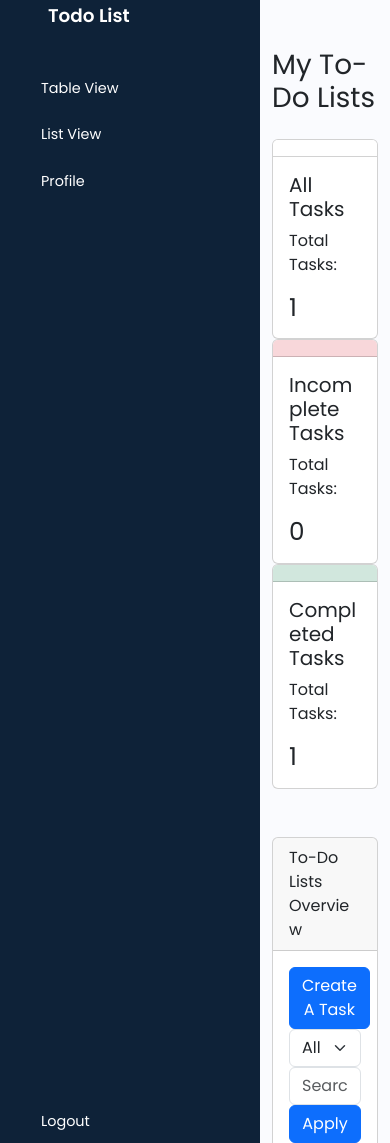
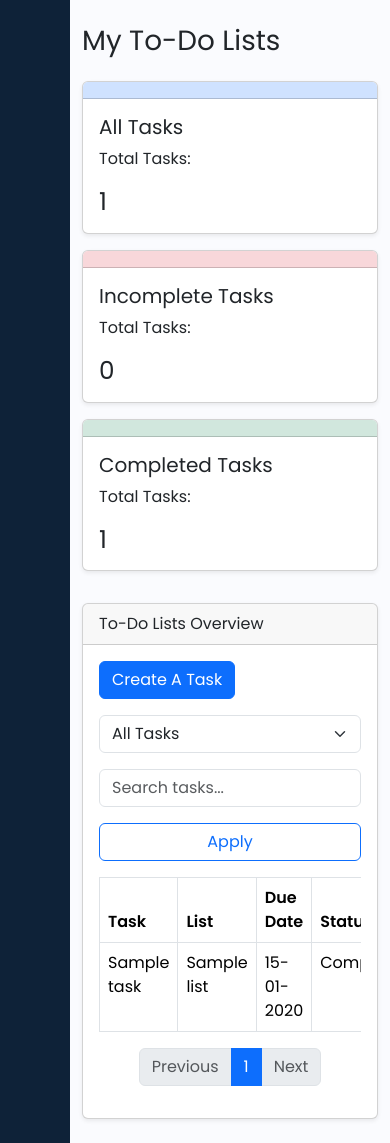
Before and after one commit to Panhayuthh/Online-Todo-List, a PHP site: page / in a window 390 px wide. Run offline with PHP 8.4, Linux system fonts and the light colour scheme; the visitor is signed in with stand-in values (Sample User, id 1); tables that the repository leaves empty or names only in its code hold one stand-in row (values such as "Sample post"); some libraries are stand-ins or nearby versions.

Commit message:
fix: responsiveness

```diff
--- a/editTask.php
+++ b/editTask.php
@@ -34,7 +34,6 @@ foreach ($tasks as $task) {
                 <form method="POST" action="editTask.php">
                     <div class="modal-header">
                         <h5 class="modal-title" id="editTaskModalLabel">Edit Task</h5>
-                        <button type="button" class="btn-close" data-bs-dismiss="modal" aria-label="Close"></button>
                     </div>
                     <div class="modal-body">
                         <div class="mb-3">
--- a/index.php
+++ b/index.php
@@ -29,16 +29,16 @@
 
         <!-- Contain Body -->
         <div class="main">
-            <div class="container mt-5">
+            <div class="container mt-4">
                 <div class="row mb-3">
                     <h1>My To-Do Lists</h1>
                 </div>
 
                 <!-- Title Card-->
-                <div class="row">
-                    <div class="col">
-                        <div class="card">
-                            <div class="card-header bg-white"></div>
+                <div class="row row-cols-1 row-cols-sm-2 row-cols-md-3">
+                    <div class="col mb-3">
+                        <div class="card shadow-sm">
+                            <div class="card-header bg-primary-subtle"></div>
                             <div class="card-body">
                                 <h5 class="card-title">All Tasks</h5>
                                 <p class="card-text">Total Tasks:</p>
@@ -56,8 +56,8 @@
                             </div>
                         </div>
                     </div>
-                    <div class="col">
-                        <div class="card">
+                    <div class="col mb-3">
+                        <div class="card shadow-sm">
                         <div class="card-header bg-danger-subtle"></div>
                             <div class="card-body">
                                 <h5 class="card-title">Incomplete Tasks</h5>
@@ -77,8 +77,8 @@
                             </div>
                         </div>
                     </div>
-                    <div class="col">
-                        <div class="card">
+                    <div class="col mb-3">
+                        <div class="card shadow-sm">
                             <div class="card-header bg-success-subtle"></div>
                             <div class="card-body">
                                 <h5 class="card-title">Completed Tasks</h5>
@@ -102,7 +102,7 @@
             </div>
 
             <!-- Table View -->
-            <div class="container mt-5">
+            <div class="container mt-3">
                 <?php require 'viewToDoList.php'; ?>
             </div>
         </div>
--- a/script.js
+++ b/script.js
@@ -3,3 +3,20 @@ const hamBurger = document.querySelector(".toggle-btn");
 hamBurger.addEventListener("click", function () {
   document.querySelector("#sidebar").classList.toggle("expand");
 });
+
+function checkScreenSize() {
+  const sidebar = document.querySelector("#sidebar");
+  const screenWidth = window.innerWidth;
+
+  if (screenWidth > 1500) {
+    sidebar.classList.add("expand");
+  }
+
+  if (screenWidth <= 1500 && sidebar.classList.contains("expand")) {
+    sidebar.classList.remove("expand");
+  }
+}
+
+window.addEventListener("resize", checkScreenSize);
+
+checkScreenSize();
--- a/sidebar.php
+++ b/sidebar.php
@@ -30,7 +30,7 @@
     </ul>
     <div class="sidebar-footer">
         <li class="sidebar-item">
-            <a href="login.php" class="sidebar-link">
+            <a href="logout.php" class="sidebar-link">
                 <i class="lni lni-exit"></i>
                 <span>Logout</span>
             </a>
--- a/viewToDoList.php
+++ b/viewToDoList.php
@@ -1,4 +1,6 @@
 <?php
+
+require 'deleteTask.php';
 $userId = $_SESSION['id'];
 
 // Get the current page number
@@ -64,37 +66,38 @@ $stmt->execute($params);
 $tasks = $stmt->fetchAll(PDO::FETCH_ASSOC);
 ?>
 
-<div class="card mb-4">
+<div class="card mb-4 shadow-sm" id="tableCard">
     <div class="card-header">
         To-Do Lists Overview
     </div>
     <div class="card-body">
         <!-- Filter and Search Form -->
-        <form method="GET" class="mb-3">
-            <div class="row justify-content-md-center">
-                <div class="col-md-6">
+        <form method="GET">
+            <div class="row justify-content-md-center row-cols-1 row-cols-sm-2">
+                <div class="mb-3 col-xl-3">
                     <button type="button" class="btn btn-primary" data-bs-toggle="modal" data-bs-target="#taskModal">
                         Create A Task
                     </button>
                 </div>
-                <div class="col-md-2">
+                <div class="mb-3 col-xl-4">
                     <select name="status_filter" class="form-select">
                         <option value="">All Tasks</option>
                         <option value="completed" <?php echo isset($_GET['status_filter']) && $_GET['status_filter'] === 'completed' ? 'selected' : ''; ?>>Completed</option>
                         <option value="incomplete" <?php echo isset($_GET['status_filter']) && $_GET['status_filter'] === 'incomplete' ? 'selected' : ''; ?>>Incomplete</option>
                     </select>
                 </div>
-                <div class="col-md-3">
-                    <input type="text" name="search_query" class="form-control" placeholder="Search tasks..." value="<?php echo isset($_GET['search_query']) ? htmlspecialchars($_GET['search_query']) : ''; ?>">
+                <div class="mb-3 col-sm-8 col-xl-4">
+                    <input type="text" name="search_query" class="form-control w-100" placeholder="Search tasks..." value="<?php echo isset($_GET['search_query']) ? htmlspecialchars($_GET['search_query']) : ''; ?>">
                 </div>
-                <div class="col-md">
-                    <button type="submit" class="btn btn-primary w-100">Apply</button>
+                <div class="mb-3 col-sm-4 col-xl-1">
+                    <button type="submit" class="btn btn-outline-primary w-100">Apply</button>
                 </div>
             </div>
         </form>
 
         <?php require 'taskModal.php'; ?>
 
+        <div class="table-responsive">
             <table class="table table-bordered" id="taskTable">
                 <thead>
                     <tr>
@@ -132,14 +135,13 @@ $tasks = $stmt->fetchAll(PDO::FETCH_ASSOC);
                                 </div>
                             </td>";
                             echo "</tr>";
+                            require 'editTask.php';
                         }
                     }
                     ?>
                 </tbody>
             </table>
-
-        <?php require 'editTask.php'; ?>
-        <?php require 'deleteTask.php'; ?>
+        </div>
 
         <nav aria-label="Page navigation example">
             <ul class="pagination justify-content-center" id="pagination">
```
Also changed, not shown: editList.php (added, +52 -0 lines), listview.php (+5 -6 lines), logout.php (added, +11 -0 lines), userprofile/122-1224045_monkey-with-space-helmet-png-download-monkey-with.png (added). Lines whose indentation alone changed are shown as unchanged.
